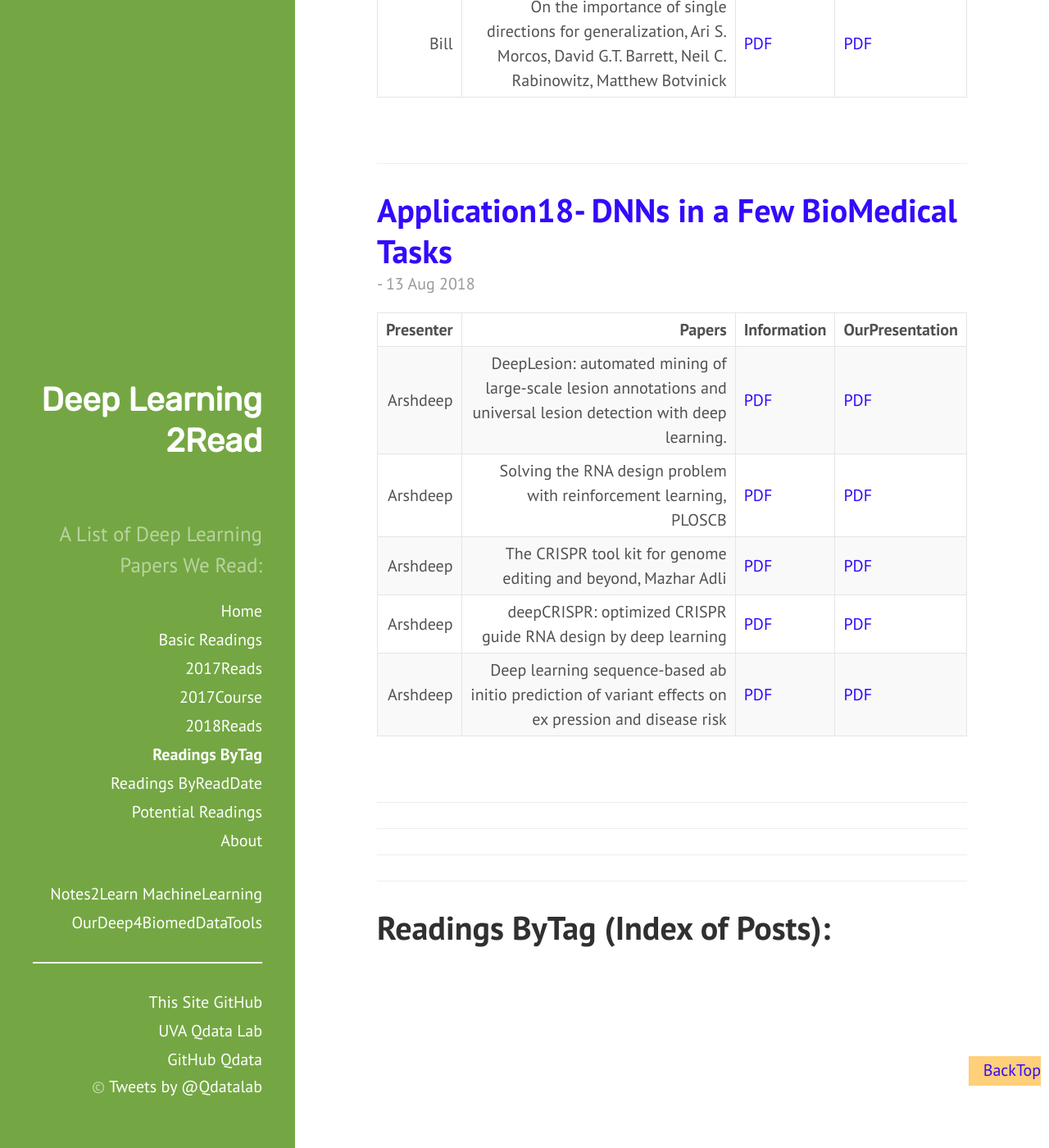
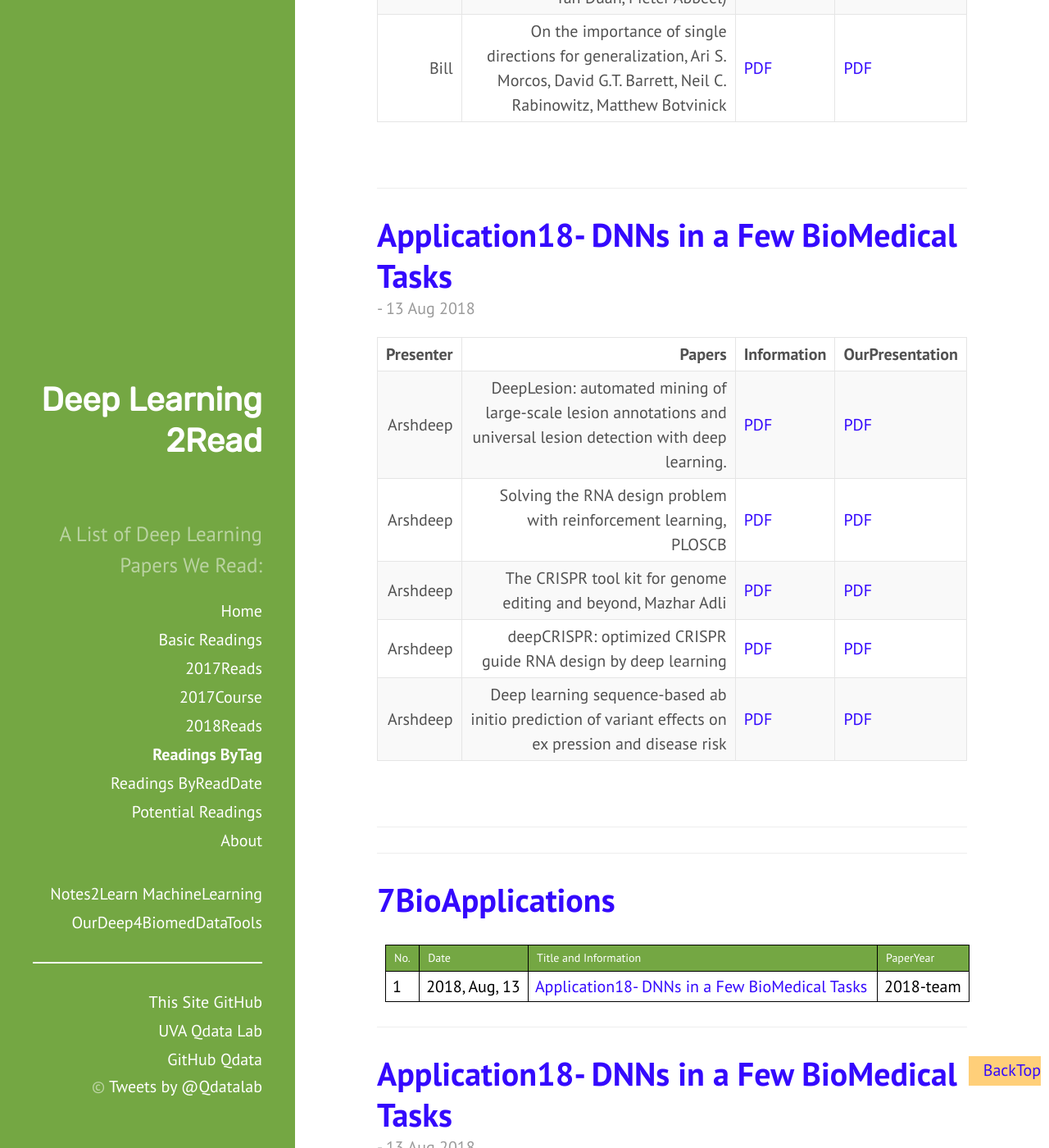
Before and after one commit to QData/deep2Read, a Jekyll site: the page built from aReadingsIndexByTags.md, in a window 1280 px wide and 1400 px high, scrolled down 35663 px. Shown: the whole window at 82% size. Built offline with Jekyll 4.4.1, drawn with Linux system fonts in a browser that asks for light colours.

Commit message:
add one more tag: 7BioApplications

```diff
--- a/_posts/2018-08-13-ArshBioDeep.md
+++ b/_posts/2018-08-13-ArshBioDeep.md
@@ -5,6 +5,7 @@ desc: 2018-team
 tags:
 - 3Reliable
 - 6Reinforcement
+- 7BioApplications
 categories: 2018Reads
 ---
 
```
